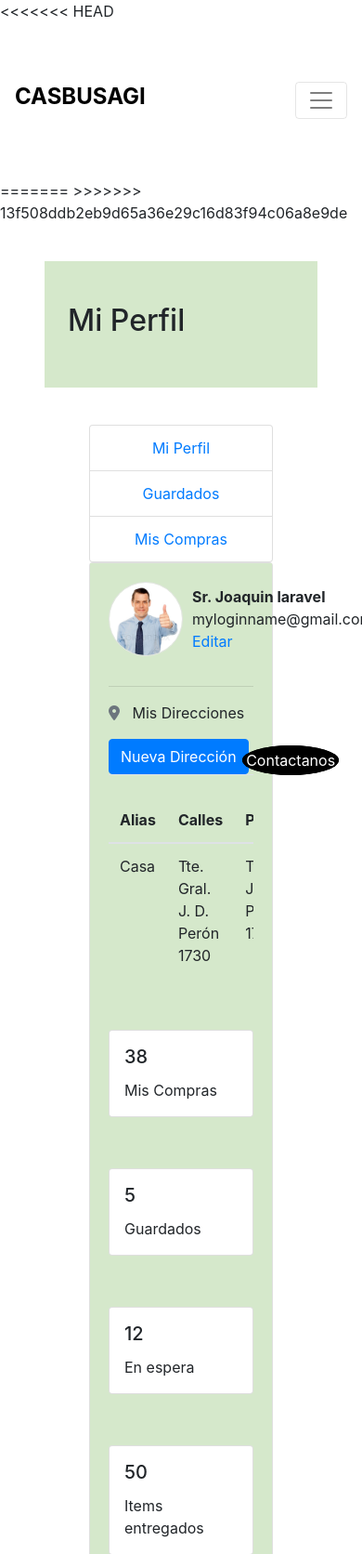
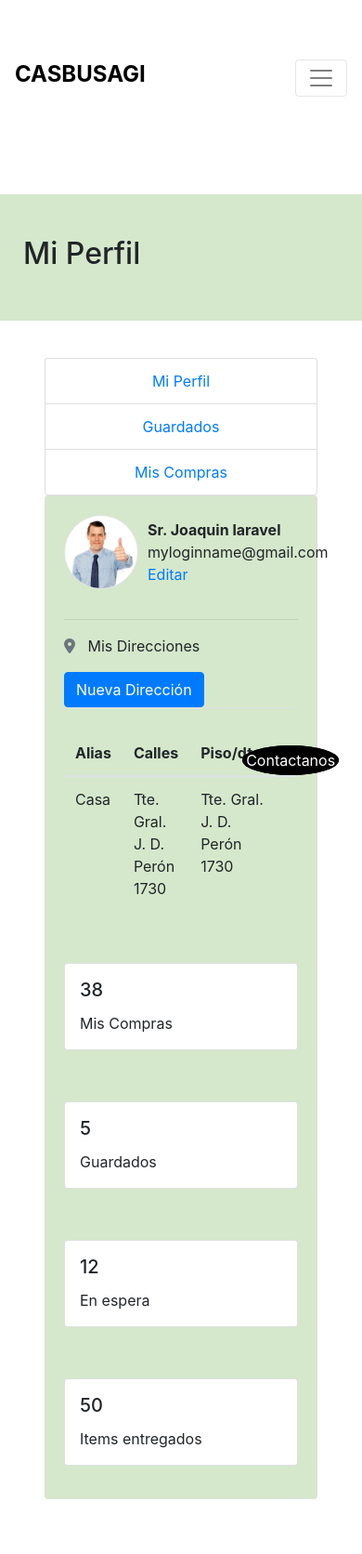
Before and after one commit to facucarrizo/e-commerce-6, a PHP site: page /usuario.php in a window 390 px wide; the page is wider, and only the part inside the window is pictured. Shown: the top 1672 px of that part at 93% size. Run offline with PHP 8.4, Linux system fonts and the light colour scheme; some libraries are stand-ins or nearby versions.

Commit message:
responsive tablas carrito y cuenta 2intento

```diff
--- a/Integrador/usuario.php
+++ b/Integrador/usuario.php
@@ -29,15 +29,12 @@
 
   <body>
       <a href="Contacto.html" id="aa" > Contactanos</a>
-<<<<<<< HEAD
-       <?php require_once"NAV.php" ?>
 
 
-=======
+
       <?php require_once"NAV.php" ?>
->>>>>>> 13f508ddb2eb9d65a36e29c16d83f94c06a8e9de
 
-      <div class="mx-5">
+
 
 
 
@@ -385,6 +382,9 @@
 
       <br /><br /><br />
    </div>
+   </div>  <!--cierra mx-5-->
+
+
       <!-- <article class="bg-secondary mb-3">
         <div class="card-body text-center">
           <h4 class="text-white">
```
Also changed, not shown: Integrador/carrito.php (+4 -4 lines).
